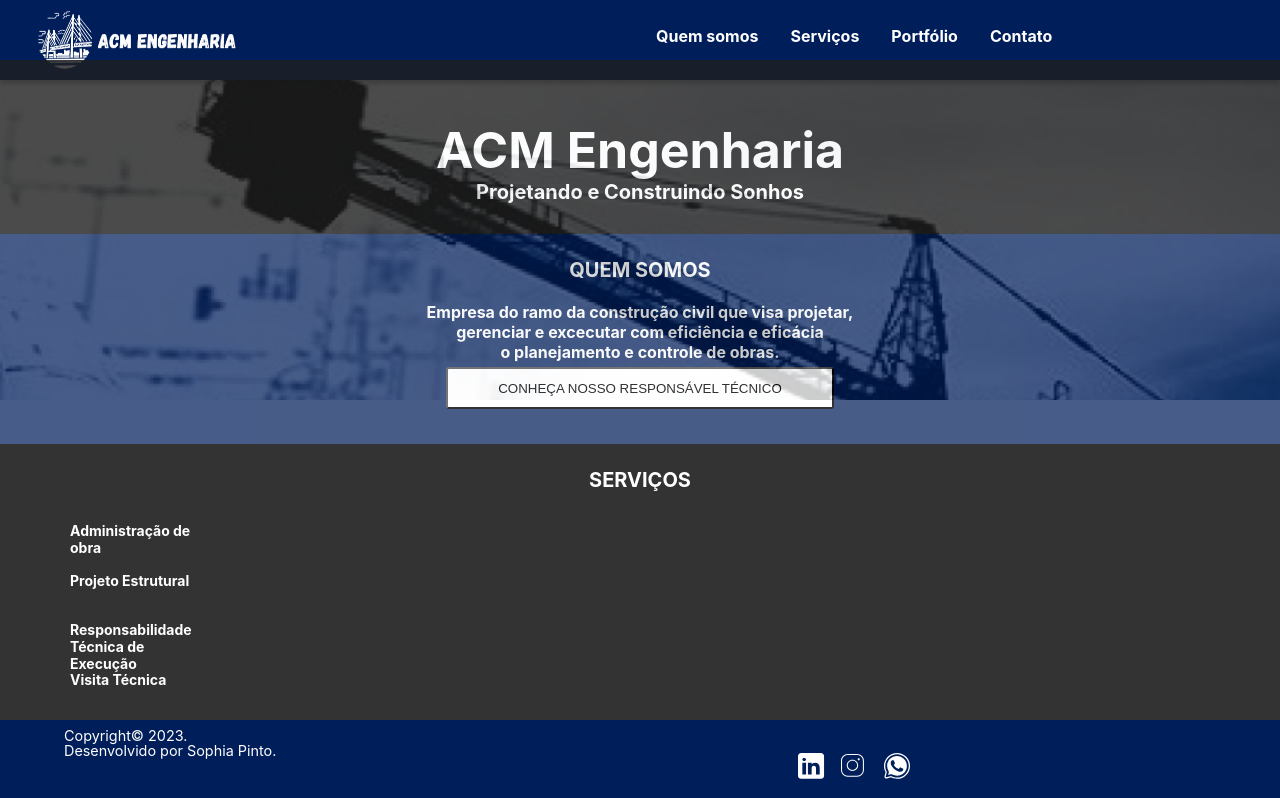
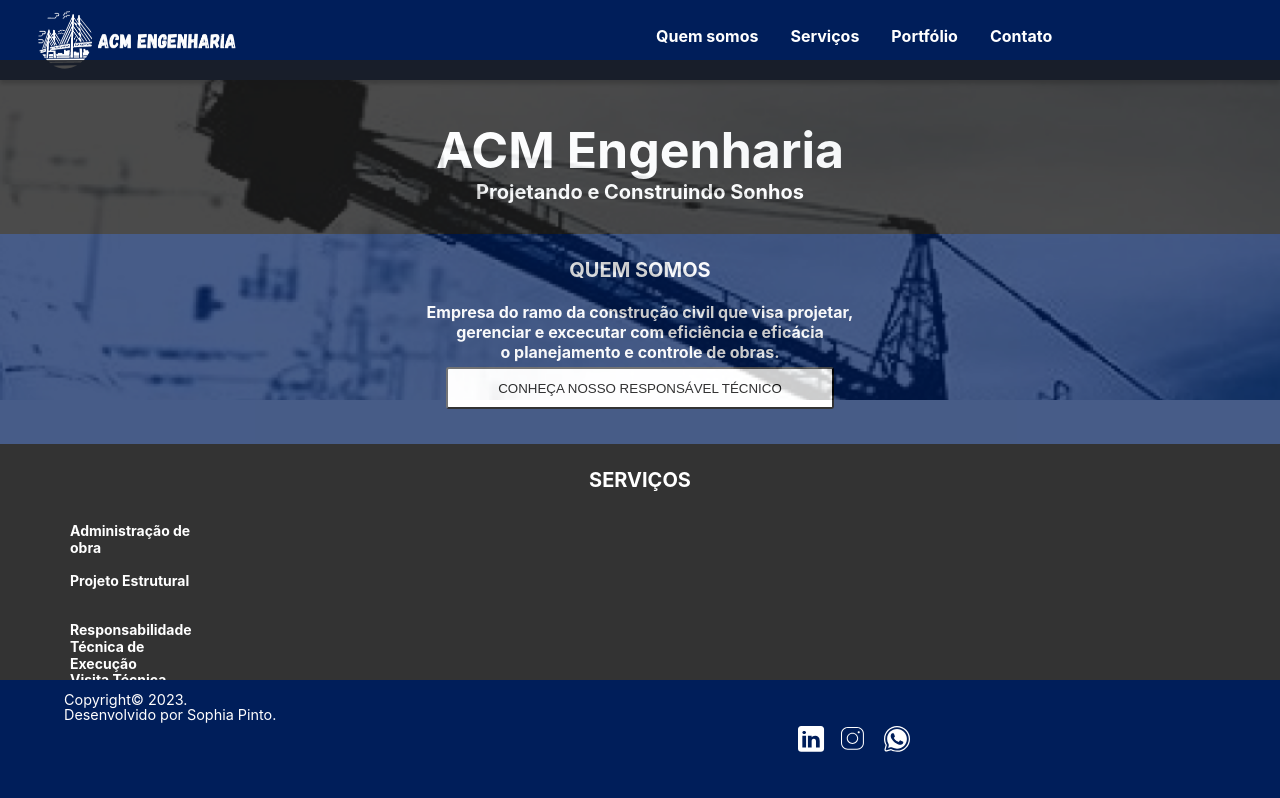
Before and after one commit to sophiapinto/acm-engenharia, a React (Create React App) app: page / in a window 1280 px wide. Shown: the top 798 px of the page. Built offline with nearby package versions, Linux system fonts and the light colour scheme.

Commit message:
Ajustes CSS do Footer

```diff
--- a/src/components/Footer/footer.css
+++ b/src/components/Footer/footer.css
@@ -18,12 +18,34 @@
 .footer-wrapper {
   position: fixed;
   width: 100%;
-  height: 10%;
+  height: 15%;
   bottom: 0;
   left: 0;
   background: #001E5A;
 }
 
+@media screen and (min-width: 380px) {
+  .footer-nav a {
+    margin: 8px;
+    padding-top: 45%;
+    padding-left: 40%;
+    padding-right: 40%;
+}
+
+  .footer-nav {
+    position: absolute;
+    left: 30%;
+    top: 40px;
+    margin-top: 25px;
+
+    align-items: center;
+    display: grid;
+    grid-template-columns: repeat(3, 10fr);
+    grid-template-rows: repeat(1,10vw);
+  }
+}
+
+/*
 @media (min-width: 100px) {
   .footer-nav a {
     margin: 20px;
@@ -42,10 +64,9 @@
     grid-template-rows: repeat(1,6vw);
   }
 }
+*/
 
-@media (max-width: 1440px) {
-
-  .footer-nav a {
+.footer-nav a {
     margin: 8px;
     padding-top: 35%;
     padding-left: 50%;
@@ -61,4 +82,3 @@
     grid-template-columns: repeat(3, 10fr);
     grid-template-rows: repeat(1,10vw);
   }
-}
--- a/src/components/Footer/index.js
+++ b/src/components/Footer/index.js
@@ -11,13 +11,13 @@
           <span className='footer-text'>Copyright&copy;&nbsp;2023.<br/>Desenvolvido por Sophia Pinto.</span>
 
           <div class="footer-nav">
-              <a href="#quem-somos">
+              <a href="https://www.linkedin.com/company/acm-engenharia-civil/">
                 <img src={linkedin} className="logo" alt="logo-linkedin" />
               </a>
-              <a href="#quem-somos">
+              <a href="https://instagram.com/acm_engenhariacivil?igshid=MmU2YjMzNjRlOQ==">
                 <img src={instagram} className="logo" alt="logo-linkedin" />
               </a>
-              <a href="#quem-somos">
+              <a href="https://wa.me/9881279583">
                 <img src={whatsapp} className="logo" alt="logo-linkedin" />
               </a>
           </div>
```
